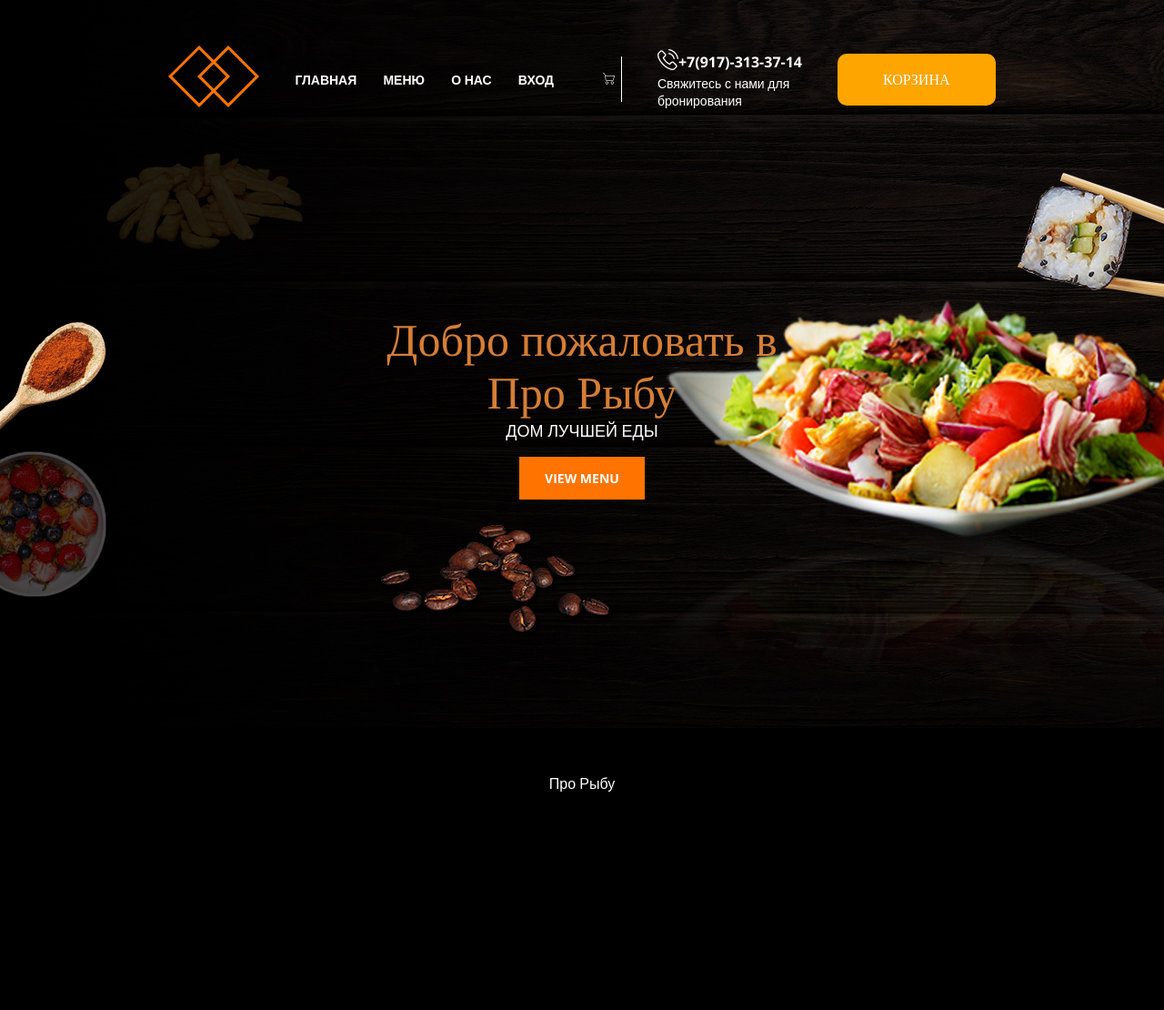
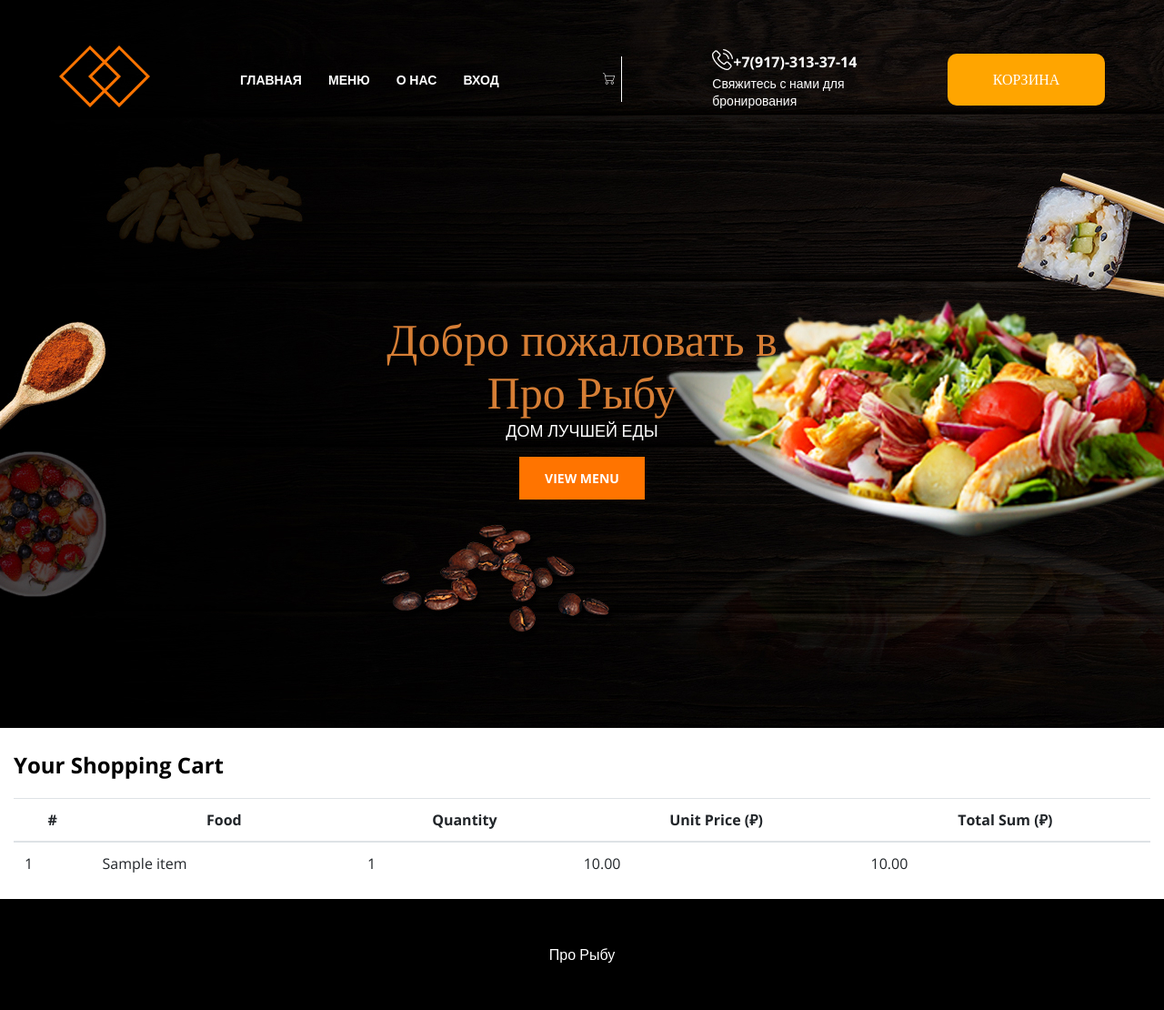
Before and after one commit to Danilalala21/diplomDDD, a Flask app: template app/templates/cart.html in a window 1280 px wide. Shown: the whole page at 91% size. Before the commit the page ends 870 px from the top, so only its background shows below. Run offline with Flask 2, Linux system fonts and the light colour scheme; the template is opened without the code that fills it: most values are stand-ins (such as "Sample title", 1, 10 or a date in 2020).

Commit message:
show cart

```diff
--- a/app/app.py
+++ b/app/app.py
@@ -185,8 +185,11 @@ def add_to_cart():
 @login_required
 def cart():
     try:
+        cart_items = db.get_cart(current_user.id)
+        if not cart_items:
+            flash('Your cart is currently empty.', 'info')
         return render_template(
-            'cart.html', page='cart', cart=db.get_cart(current_user.id))
+            'cart.html', page='cart', cart_items=cart_items)
     except Exception as ex:
         logging.error(ex)
         raise InternalServerError
--- a/app/db.py
+++ b/app/db.py
@@ -234,6 +234,8 @@ def add_food_to_cart(user_id, food_id, price):
 
 def get_cart(user_id):
     try:
-        return get_data('SELECT * FROM cart WHERE "user" = %s;', (user_id,))
+        return get_data('''SELECT c.id, m.name, c.count, c.summ FROM cart as c
+                        JOIN menu as m ON m.id = c.food
+                        WHERE "user" = %s;''', (user_id,))
     except Exception as ex:
         config.logging.error(ex)
--- a/app/templates/cart.html
+++ b/app/templates/cart.html
@@ -1,6 +1,109 @@
 {% extends 'base.html' %}
-{% block title %}{% endblock title%}
+{% block title %}
+Shopping Cart
+{% endblock title %}
 
 {% block content %}
+<link href="{{ url_for('static', filename='css/style.css') }}" rel='stylesheet' type='text/css' />
 
-{% endblock content%}
+<style>
+    .inner_content {
+        margin-top: 20px;
+    }
+    .container {
+        max-width: 100%;
+        padding-right: 15px;
+        padding-left: 15px;
+        margin-right: auto;
+        margin-left: auto;
+    }
+    .table {
+        width: 100%;
+        margin-bottom: 1rem;
+        color: #212529;
+        border-collapse: collapse;
+    }
+    .table th, .table td {
+        padding: 0.75rem;
+        vertical-align: top;
+        border-top: 1px solid #dee2e6;
+    }
+    .table thead th {
+        vertical-align: bottom;
+        border-bottom: 2px solid #dee2e6;
+    }
+    .table tbody + tbody {
+        border-top: 2px solid #dee2e6;
+    }
+    .table-responsive {
+        display: block;
+        width: 100%;
+        overflow-x: auto;
+        -webkit-overflow-scrolling: touch;
+    }
+    .tittle {
+        font-size: 24px;
+        font-weight: bold;
+        margin-bottom: 20px;
+    }
+</style>
+
+<div class="inner_content">
+    <div class="container">
+        <div class="tittle_head">
+            <h3 class="tittle">
+                <span>Your Shopping Cart</span>
+            </h3>
+        </div>
+        <div class="table-responsive">
+            <table class="table">
+                <thead>
+                    <tr>
+                        <th>#</th>
+                        <th>Food</th>
+                        <th>Quantity</th>
+                        <th>Unit Price (₽)</th>
+                        <th>Total Sum (₽)</th>
+                    </tr>
+                </thead>
+                <tbody>
+                    {% for item in cart_items %}
+                    <tr>
+                        <td>{{ loop.index }}</td>
+                        <td>{{ item.get('name') }}</td>
+                        <td>{{ item.get('count') }}</td>
+                        <td>{{ "%.2f"|format(item.summ) }}</td>
+                        <td>{{ "%.2f"|format(item.get('summ', 0) * item.get('count', 1)) }}</td>
+                    </tr>
+                    {% endfor %}
+                </tbody>
+            </table>
+        </div>
+    </div>
+</div>
+
+<script>
+    document.addEventListener("DOMContentLoaded", function() {
+        const compare = (idx, asc) => (a, b) => {
+            return (
+                (v1, v2) =>
+                    v1 !== '' && v2 !== '' && !isNaN(v1) && !isNaN(v2)
+                        ? v1 - v2
+                        : v1.toString().localeCompare(v2)
+            )(getCellValue(asc ? a : b, idx), getCellValue(asc ? b : a, idx));
+        };
+
+        const getCellValue = (row, index) => row.children[index].textContent.trim();
+
+        document.querySelectorAll('th').forEach(th =>
+            th.addEventListener('click', (() => {
+                const table = th.closest('table');
+                const tbody = table.querySelector('tbody');
+                Array.from(tbody.querySelectorAll('tr'))
+                    .sort(compare(Array.from(th.parentNode.children).indexOf(th), this.asc = !this.asc))
+                    .forEach(row => tbody.appendChild(row));
+            }))
+        );
+    });
+</script>
+{% endblock content %}
```
